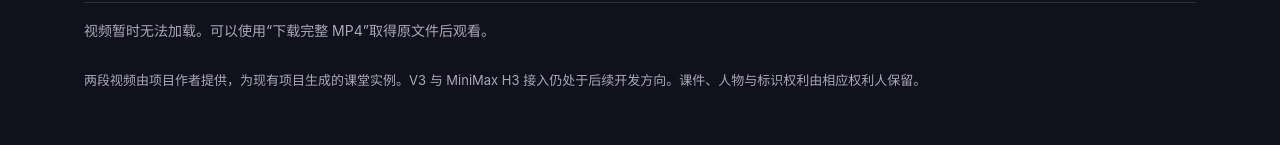
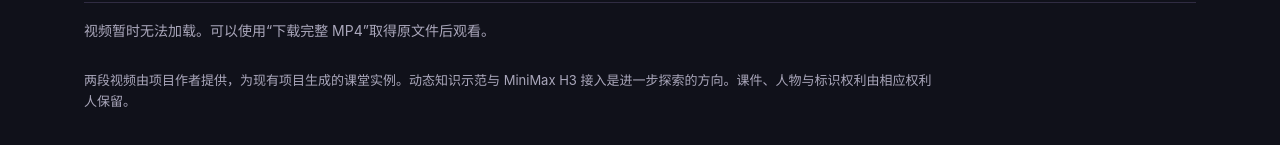
Before and after one commit to jiangfeibo/LingYing-Studio, a plain HTML site: page docs/index.html in a window 1280 px wide. Shown: the part 1077-1222 px from the top of the page. Drawn offline with Linux system fonts and the light colour scheme.

Commit message:
docs: describe continuous course editing without version labels

```diff
--- a/docs/index.html
+++ b/docs/index.html
@@ -25,7 +25,7 @@
     <div class="player"><video id="player" controls playsinline preload="metadata" poster="media/lesson-1-poster.png" aria-label="完整课堂视频" src="https://github.com/maolinqi/LingYing-Studio-Showcase/releases/download/showcase-20261014/classroom-example-1.mp4"></video></div>
     <div class="caption"><div><h2 id="lesson-title">大模型的涌现能力</h2><p id="lesson-description">08:04 · 1920 × 1080 · 课件、教师与字幕</p></div><a id="download" class="download" href="https://github.com/maolinqi/LingYing-Studio-Showcase/releases/download/showcase-20261014/classroom-example-1.mp4">下载完整 MP4 ↓</a></div>
     <p id="error" class="failure" role="status" hidden>视频暂时无法加载。可以使用“下载完整 MP4”取得原文件后观看。</p>
-    <footer>两段视频由项目作者提供，为现有项目生成的课堂实例。V3 与 MiniMax H3 接入仍处于后续开发方向。课件、人物与标识权利由相应权利人保留。</footer>
+    <footer>两段视频由项目作者提供，为现有项目生成的课堂实例。动态知识示范与 MiniMax H3 接入是进一步探索的方向。课件、人物与标识权利由相应权利人保留。</footer>
     <noscript><p>完整课堂一可直接播放。<a href="https://github.com/maolinqi/LingYing-Studio-Showcase/releases/download/showcase-20261014/classroom-example-2.mp4">下载课堂二</a>。</p></noscript>
   </main>
   <script>
```
Also changed, not shown: 2 other files.
